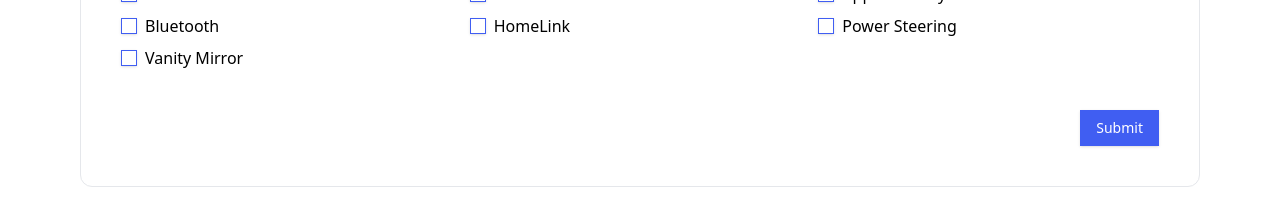
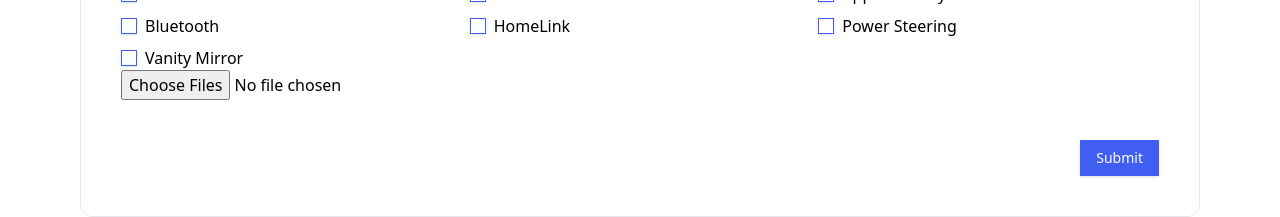
Before and after one commit to tmgnisc/Car-Marketplace-WebAp, a React (Vite) app: page /add-listing in a window 1280 px wide. Shown: the part 1472-1689 px from the top of the page. Built offline with nearby package versions, Linux system fonts and the light colour scheme; no server answers.

Commit message:
working on upload image UI

```diff
--- a/src/add-listing/components/UploadImages.jsx
+++ b/src/add-listing/components/UploadImages.jsx
@@ -3,7 +3,12 @@ import React from 'react'
 function UploadImages() {
   return (
     <div>
+      <div>
+        <label>
 
+            </label>
+            <input type="file" multiple={true} id='upload-images'/>
+      </div>
     </div>
   )
 }
--- a/src/add-listing/index.jsx
+++ b/src/add-listing/index.jsx
@@ -11,6 +11,7 @@ import { Button } from "@/components/ui/button";
 import { db } from "./../../configs";
 import { CarListing } from "./../../configs/schema";
 import IconField from "./components/IconField";
+import UploadImages from "./components/UploadImages";
 
 function AddListing() {
   const [formData, setFormData] = useState({});
@@ -75,9 +76,15 @@ function AddListing() {
                       handleInputChange={handleInputChange}
                     />
                   ) : item.fieldType === "dropdown" ? (
-                    <DropdownField item={item} handleInputChange={handleInputChange} />
+                    <DropdownField
+                      item={item}
+                      handleInputChange={handleInputChange}
+                    />
                   ) : item.fieldType === "textarea" ? (
-                    <TextAreaField item={item} handleInputChange={handleInputChange} />
+                    <TextAreaField
+                      item={item}
+                      handleInputChange={handleInputChange}
+                    />
                   ) : null}
                 </div>
               ))}
@@ -91,13 +98,18 @@ function AddListing() {
               {features.features.map((item, index) => (
                 <div key={index} className="flex gap-2 items-center">
                   <Checkbox
-                    onCheckedChange={(checked) => handleFeatureChange(item.name, checked)}
+                    onCheckedChange={(checked) =>
+                      handleFeatureChange(item.name, checked)
+                    }
                   />{" "}
                   <h2>{item.label}</h2>
                 </div>
               ))}
             </div>
           </div>
+          {/* car images */}
+          <UploadImages />
+
           <div className="mt-10 flex justify-end">
             <Button type="submit">Submit</Button>
           </div>
```
